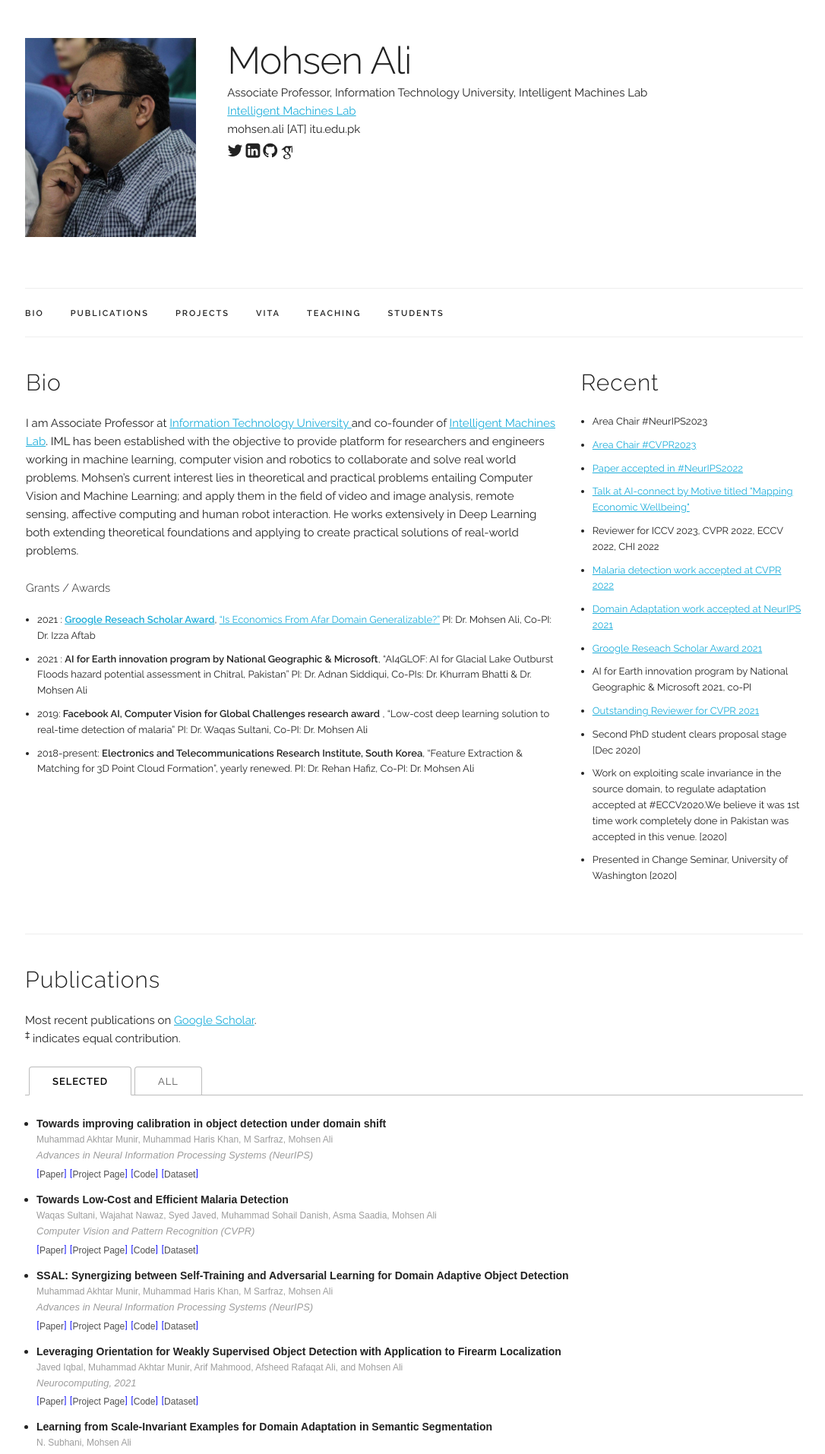
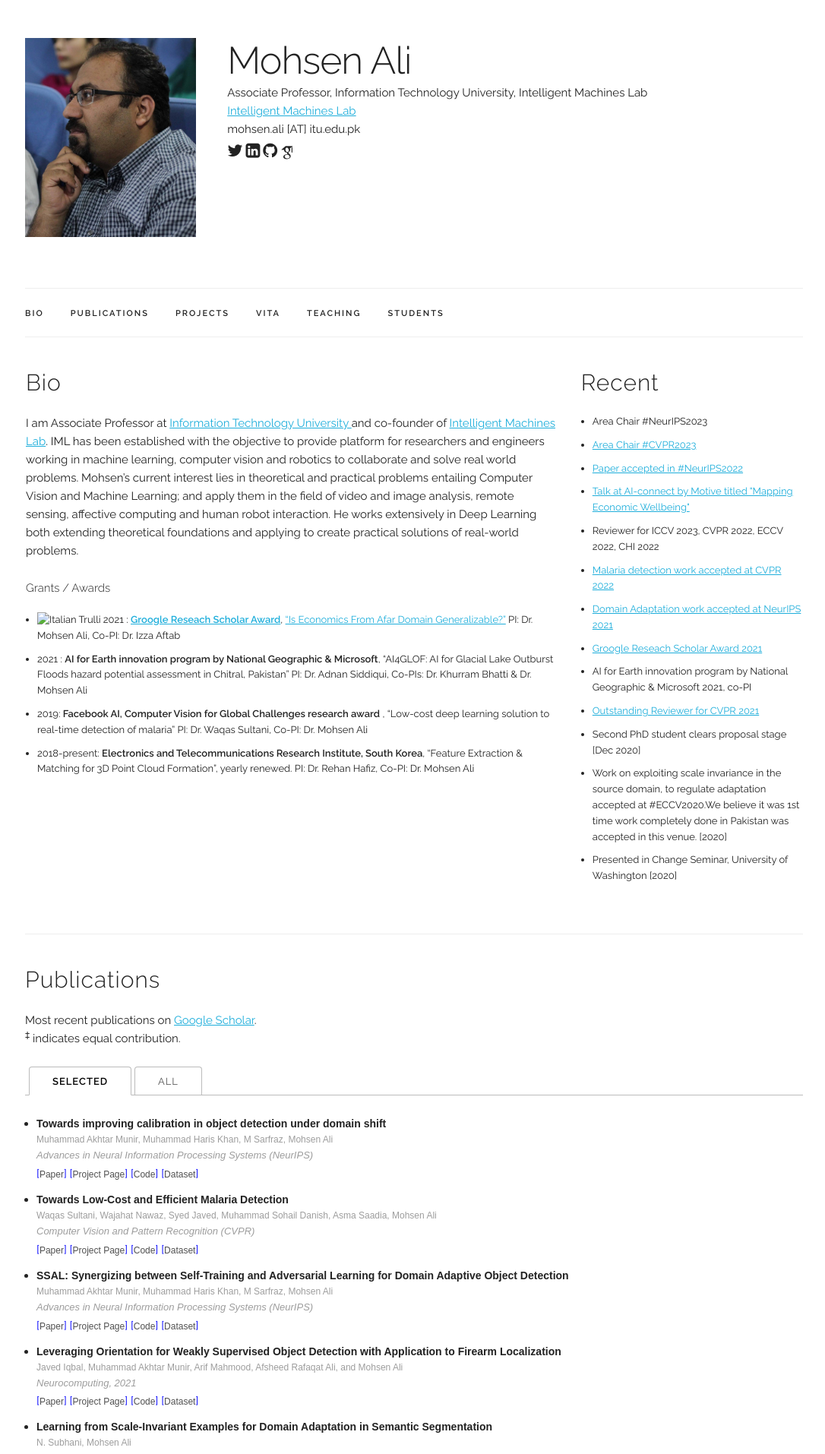
Before and after one commit to mohsenali/mohsenali.github.io, a Jekyll site: the page built from index.html, in a window 1280 px wide. Shown: the top 1914 px of the page at 76% size, without its empty margins (95-1181 px from the left). Built offline with Jekyll 4.4.1, drawn with Linux system fonts in a browser that asks for light colours; some web fonts are replaced.

Commit message:
Update index.html
adding images to bio

```diff
--- a/index.html
+++ b/index.html
@@ -28,7 +28,7 @@
 	<h6>Grants / Awards </h6>
 	 <font size=2px>
 		 <ul class="listType">
-      <li>2021 : <B><a href="https://research.google/outreach/research-scholar-program/recipients/">Groogle Reseach Scholar Award</a></B>, <a href="http://im.itu.edu.pk/econai/">“Is Economics From Afar Domain Generalizable?”</a>
+      <li><img src="/profile-pics/mohsenali.jpg" alt="Italian Trulli"> 2021 : <B><a href="https://research.google/outreach/research-scholar-program/recipients/">Groogle Reseach Scholar Award</a></B>, <a href="http://im.itu.edu.pk/econai/">“Is Economics From Afar Domain Generalizable?”</a>
                 PI: Dr. Mohsen Ali, Co-PI: Dr. Izza Aftab </li>
 		 <li>2021 : <B>AI for Earth innovation program by National Geographic & Microsoft</B>, “AI4GLOF: AI for Glacial Lake Outburst Floods hazard potential assessment in Chitral, Pakistan”
 				 PI: Dr. Adnan Siddiqui, Co-PIs: Dr. Khurram Bhatti & Dr. Mohsen Ali </li>
```
